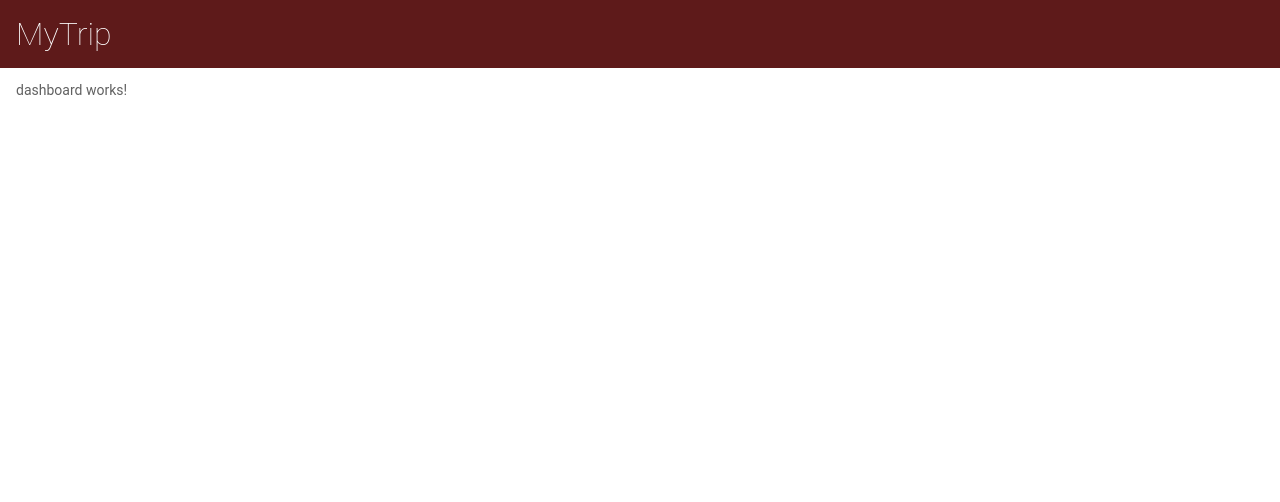
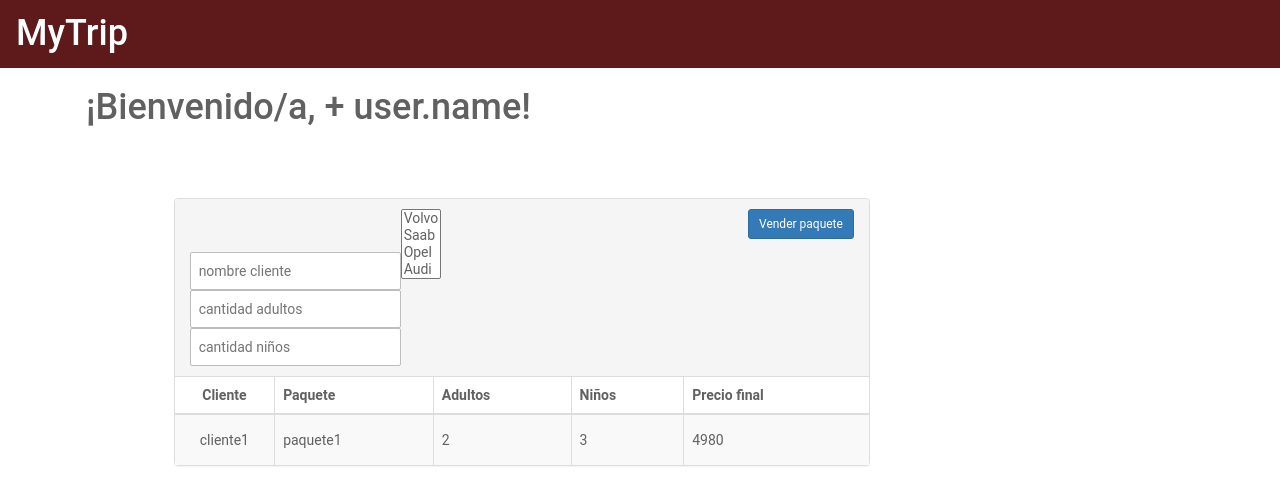
Before and after one commit to valezim/angular-ja2021, an Angular app: page /dashboard in a window 1280 px wide. Shown: the top 502 px of the page. Built offline with nearby package versions, Linux system fonts and the light colour scheme.

Commit message:
2 files modified

```diff
--- a/src/app/dashboard/dashboard.component.css
+++ b/src/app/dashboard/dashboard.component.css
@@ -0,0 +1,52 @@
+.panel-table .panel-body{
+  padding:0;
+}
+
+.panel-table .panel-body .table-bordered{
+  border-style: none;
+  margin:0;
+}
+
+.panel-table .panel-body .table-bordered > thead > tr > th:first-of-type {
+    text-align:center;
+    width: 100px;
+}
+
+.panel-table .panel-body .table-bordered > thead > tr > th:last-of-type,
+.panel-table .panel-body .table-bordered > tbody > tr > td:last-of-type {
+  border-right: 0px;
+}
+
+.panel-table .panel-body .table-bordered > thead > tr > th:first-of-type,
+.panel-table .panel-body .table-bordered > tbody > tr > td:first-of-type {
+  border-left: 0px;
+}
+
+.panel-table .panel-body .table-bordered > tbody > tr:first-of-type > td{
+  border-bottom: 0px;
+}
+
+.panel-table .panel-body .table-bordered > thead > tr:first-of-type > th{
+  border-top: 0px;
+}
+
+.panel-table .panel-footer .pagination{
+  margin:0;
+}
+
+/*
+used to vertically center elements, may need modification if you're not using default sizes.
+*/
+.panel-table .panel-footer .col{
+ line-height: 34px;
+ height: 34px;
+}
+
+.panel-table .panel-heading .col h3{
+ line-height: 30px;
+ height: 30px;
+}
+
+.panel-table .panel-body .table-bordered > tbody > tr > td{
+  line-height: 34px;
+}
--- a/src/app/dashboard/dashboard.component.html
+++ b/src/app/dashboard/dashboard.component.html
@@ -1,3 +1,83 @@
-<p>
-dashboard works!
-</p>
+<link href="//maxcdn.bootstrapcdn.com/bootstrap/3.3.0/css/bootstrap.min.css" rel="stylesheet" id="bootstrap-css">
+<script src="//maxcdn.bootstrapcdn.com/bootstrap/3.3.0/js/bootstrap.min.js"></script>
+<script src="//code.jquery.com/jquery-1.11.1.min.js"></script>
+<!------ Include the above in your HEAD tag ---------->
+
+<link href="https://cdnjs.cloudflare.com/ajax/libs/font-awesome/4.4.0/css/font-awesome.min.css" rel='stylesheet' type='text/css'>
+
+<div class="container">
+    <div class="row">
+
+    <p></p>
+    <h1>¡Bienvenido/a, + user.name!</h1>
+
+    <p> </p><p> </p>
+
+        <div class="col-md-10 col-md-offset-1">
+
+            <div class="panel panel-default panel-table">
+              <div class="panel-heading">
+                <div class="row">
+                  <div class="col col-xs-6">
+                  <input type="text" class="fadeIn second" name="login" placeholder="nombre cliente">
+                  <select name="cars" id="cars" multiple>
+                  <option value="volvo">Volvo</option>
+                  <option value="saab">Saab</option>
+                  <option value="opel">Opel</option>
+                  <option value="audi">Audi</option>
+                </select>
+                  <input type="number" class="fadeIn third" name="login" placeholder="cantidad adultos">
+                  <input type="number" class="fadeIn third" name="login" placeholder="cantidad niños">
+                  </div>
+                  <div class="col col-xs-6 text-right">
+                    <button type="button" class="btn btn-sm btn-primary btn-create">Vender paquete</button>
+                  </div>
+                </div>
+              </div>
+              <div class="panel-body">
+                <table class="table table-striped table-bordered table-list">
+                  <thead>
+                    <tr>
+                        <th>Cliente</th>
+                        <th>Paquete</th>
+                        <th>Adultos</th>
+                        <th>Niños</th>
+                        <th>Precio final</th>
+                    </tr>
+                  </thead>
+                  <tbody>
+                          <tr>
+                            <td align="center">
+                              cliente1
+                            </td>
+                            <td>paquete1</td>
+                            <td>2</td>
+                            <td>3</td>
+                            <td>4980</td>
+                          </tr>
+                        </tbody>
+                </table>
+            <!------
+              </div>
+              <div class="panel-footer">
+                <div class="row">
+                  <div class="col col-xs-4">Page 1 of 5
+                  </div>
+                  <div class="col col-xs-8">
+                    <ul class="pagination hidden-xs pull-right">
+                      <li><a href="#">1</a></li>
+                      <li><a href="#">2</a></li>
+                      <li><a href="#">3</a></li>
+                      <li><a href="#">4</a></li>
+                      <li><a href="#">5</a></li>
+                    </ul>
+                    <ul class="pagination visible-xs pull-right">
+                        <li><a href="#">«</a></li>
+                        <li><a href="#">»</a></li>
+                    </ul>
+                  </div>
+                </div>
+              </div>
+            </div>
+---------->
+</div></div></div>
```
